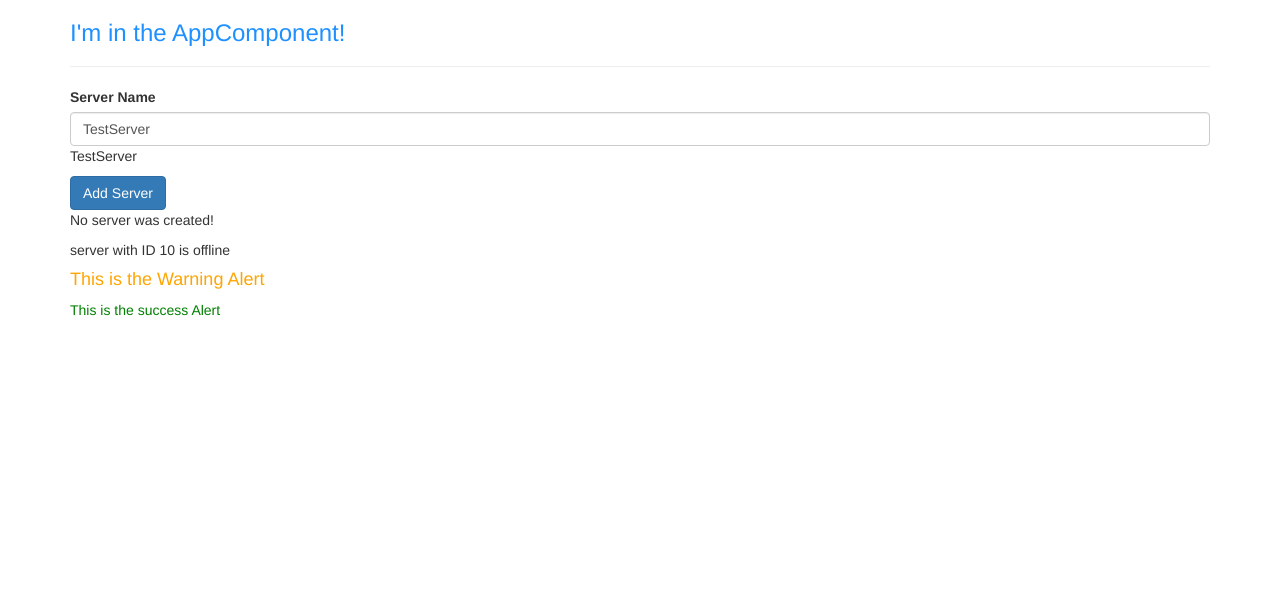
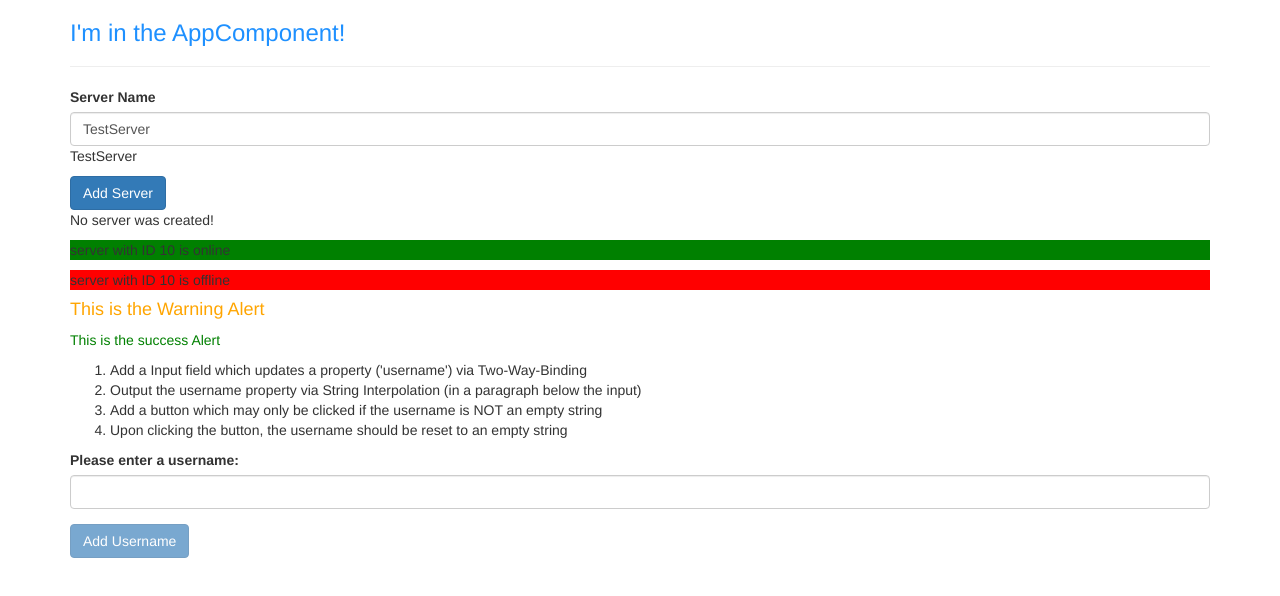
Before and after one commit to danielmoralesb/angular2, an Angular app in the folder my-first-app/: page / in a window 1280 px wide. Shown: the top 596 px of the page. Built offline with nearby package versions, Linux system fonts and the light colour scheme.

Commit message:
directives lesson

```diff
--- a/my-first-app/src/app/app.component.html
+++ b/my-first-app/src/app/app.component.html
@@ -8,6 +8,7 @@
       <app-servers></app-servers>
       <warning-alert></warning-alert>
       <success-alert></success-alert>
+      <app-username></app-username>
     </div>
   </div>
 </div>
--- a/my-first-app/src/app/app.module.ts
+++ b/my-first-app/src/app/app.module.ts
@@ -8,6 +8,7 @@ import { ServerComponent } from './server/server.component';
 import { ServersComponent } from './servers/servers.component';
 import { WarningAlertComponent } from './warningAlert/warningalert.component';
 import { successAlertComponent } from './success-alert/success-alert.component';
+import { UsernameComponent } from './basics-assignment-2-start/app.component';
 
 @NgModule({
   declarations: [
@@ -16,6 +17,7 @@ import { successAlertComponent } from './success-alert/success-alert.component';
     ServersComponent,
     WarningAlertComponent,
     successAlertComponent,
+    UsernameComponent,
   ],
   imports: [BrowserModule, FormsModule, HttpClientModule],
   providers: [],
--- /dev/null
+++ b/my-first-app/src/app/basics-assignment-2-start/app.component.html
@@ -0,0 +1,36 @@
+<ol>
+  <li>
+    Add a Input field which updates a property ('username') via Two-Way-Binding
+  </li>
+  <li>
+    Output the username property via String Interpolation (in a paragraph below
+    the input)
+  </li>
+  <li>
+    Add a button which may only be clicked if the username is NOT an empty
+    string
+  </li>
+  <li>
+    Upon clicking the button, the username should be reset to an empty string
+  </li>
+</ol>
+
+<div class="form-group">
+  <label for="userName">Please enter a username:</label>
+  <input
+    type="text"
+    class="form-control"
+    id="username"
+    [(ngModel)]="userName"
+  />
+</div>
+
+<p>{{ userName }}</p>
+
+<button
+  class="btn btn-primary"
+  [disabled]="!userName.length"
+  (click)="onCreateUserName()"
+>
+  Add Username
+</button>
--- /dev/null
+++ b/my-first-app/src/app/basics-assignment-2-start/app.component.scss
@@ -0,0 +1,5 @@
+ul {
+  li {
+    color: gray;
+  }
+}
--- /dev/null
+++ b/my-first-app/src/app/basics-assignment-2-start/app.component.ts
@@ -0,0 +1,15 @@
+import { Component } from '@angular/core';
+
+@Component({
+  selector: 'app-username',
+  templateUrl: './app.component.html',
+  styleUrl: './app.component.scss',
+})
+export class UsernameComponent {
+  emptyUserName = true;
+  userName = '';
+
+  onCreateUserName() {
+    this.userName = '';
+  }
+}
--- a/my-first-app/src/app/server/server.component.html
+++ b/my-first-app/src/app/server/server.component.html
@@ -1 +1,3 @@
-<p>{{ "server" }} with ID {{ serverId }} is {{ getServerStatus() }}</p>
+<p [ngStyle]="{ backgroundColor: getColor() }">
+  {{ "server" }} with ID {{ serverId }} is {{ getServerStatus() }}
+</p>
--- a/my-first-app/src/app/server/server.component.ts
+++ b/my-first-app/src/app/server/server.component.ts
@@ -8,7 +8,15 @@ export class ServerComponent {
   serverId: number = 10;
   serverStatus: string = 'offline';
 
+  constructor() {
+    this.serverStatus = Math.random() > 0.5 ? 'online' : 'offline';
+  }
+
   getServerStatus() {
     return this.serverStatus;
   }
+
+  getColor() {
+    return this.serverStatus === 'online' ? 'green' : 'red';
+  }
 }
--- a/my-first-app/src/app/servers/servers.component.html
+++ b/my-first-app/src/app/servers/servers.component.html
@@ -12,6 +12,13 @@
   Add Server
 </button>
 <!-- <p [innerText]="allowNewServer"></p> -->
-<p>{{ serverCreationStatus }}</p>
+<!-- <p>{{ serverCreationStatus }}</p> -->
+<p *ngIf="serverCreated; else noServer">
+  Server was created, server is {{ serverName }}
+</p>
+<!-- <p *ngIf="!serverCreated">No Server was created.</p> -->
+<ng-template #noServer>
+  <p>No server was created!</p>
+</ng-template>
 <app-server></app-server>
-<!-- <app-server></app-server> -->
+<app-server></app-server>
--- a/my-first-app/src/app/servers/servers.component.ts
+++ b/my-first-app/src/app/servers/servers.component.ts
@@ -14,6 +14,7 @@ export class ServersComponent {
   allowNewServer = false;
   serverCreationStatus = 'No server was created!';
   serverName = 'TestServer';
+  serverCreated = false;
 
   constructor() {
     setTimeout(() => {
@@ -22,7 +23,9 @@ export class ServersComponent {
   }
 
   onCreateServer() {
-    this.serverCreationStatus = 'Server was created!';
+    this.serverCreated = true;
+    this.serverCreationStatus =
+      'Server was created! Name is ' + this.serverName;
   }
 
   onUpdateServerName(event: Event) {
```
